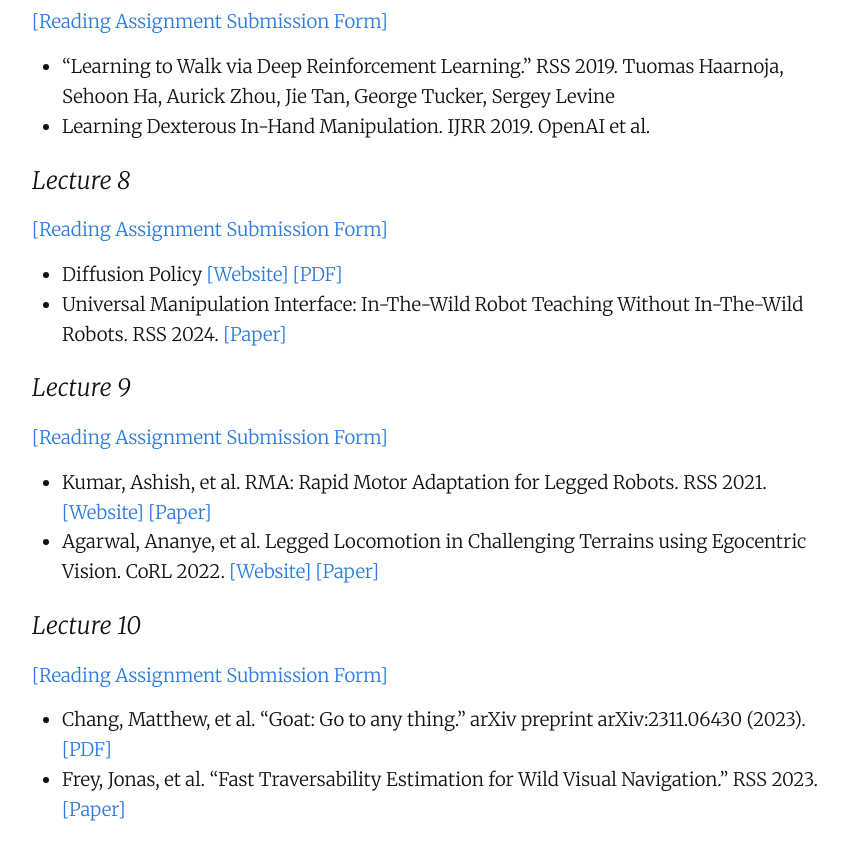
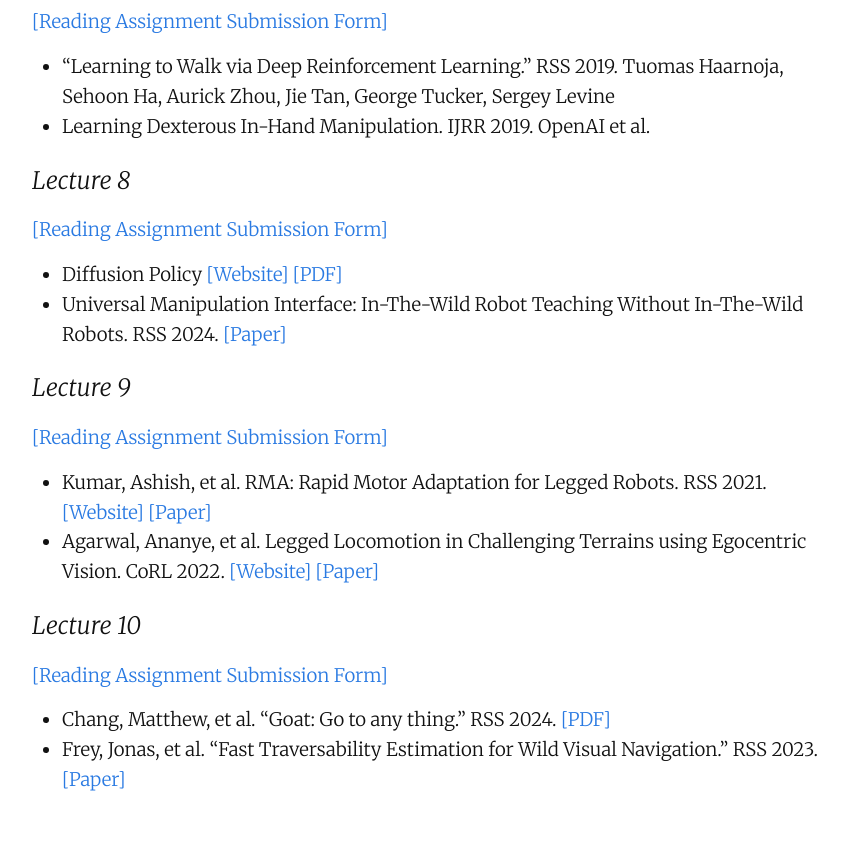
Before and after one commit to robots-that-learn/robots-that-learn.github.io, a Jekyll site: the page built from index.md, in a window 1280 px wide and 900 px high, scrolled down 6203 px. Shown: the top 860 px of the window, without its empty margins (208-1055 px from the left). Built offline with Jekyll 4.4.1, drawn with Linux system fonts in a browser that asks for light colours; our own code applies the rules of GitHub Pages for plain Markdown files.

Commit message:
Update citation for 'Goat: Go to any thing'

```diff
--- a/index.md
+++ b/index.md
@@ -191,7 +191,7 @@ In advance of lecture 2B, students should try to familiarize themselves with how
 
 [[Reading Assignment Submission Form]](https://forms.gle/9Ng3danqgm8rdHgT9)
 
-- Chang, Matthew, et al. "Goat: Go to any thing." arXiv preprint arXiv:2311.06430 (2023). [[PDF]](resources/59_goat_go_to_any_thing.pdf)
+- Chang, Matthew, et al. "Goat: Go to any thing." RSS 2024. [[PDF]](resources/59_goat_go_to_any_thing.pdf)
 - Frey, Jonas, et al. "Fast Traversability Estimation for Wild Visual Navigation." RSS 2023. [[Paper]](https://arxiv.org/pdf/2305.08510)
 
 
```
